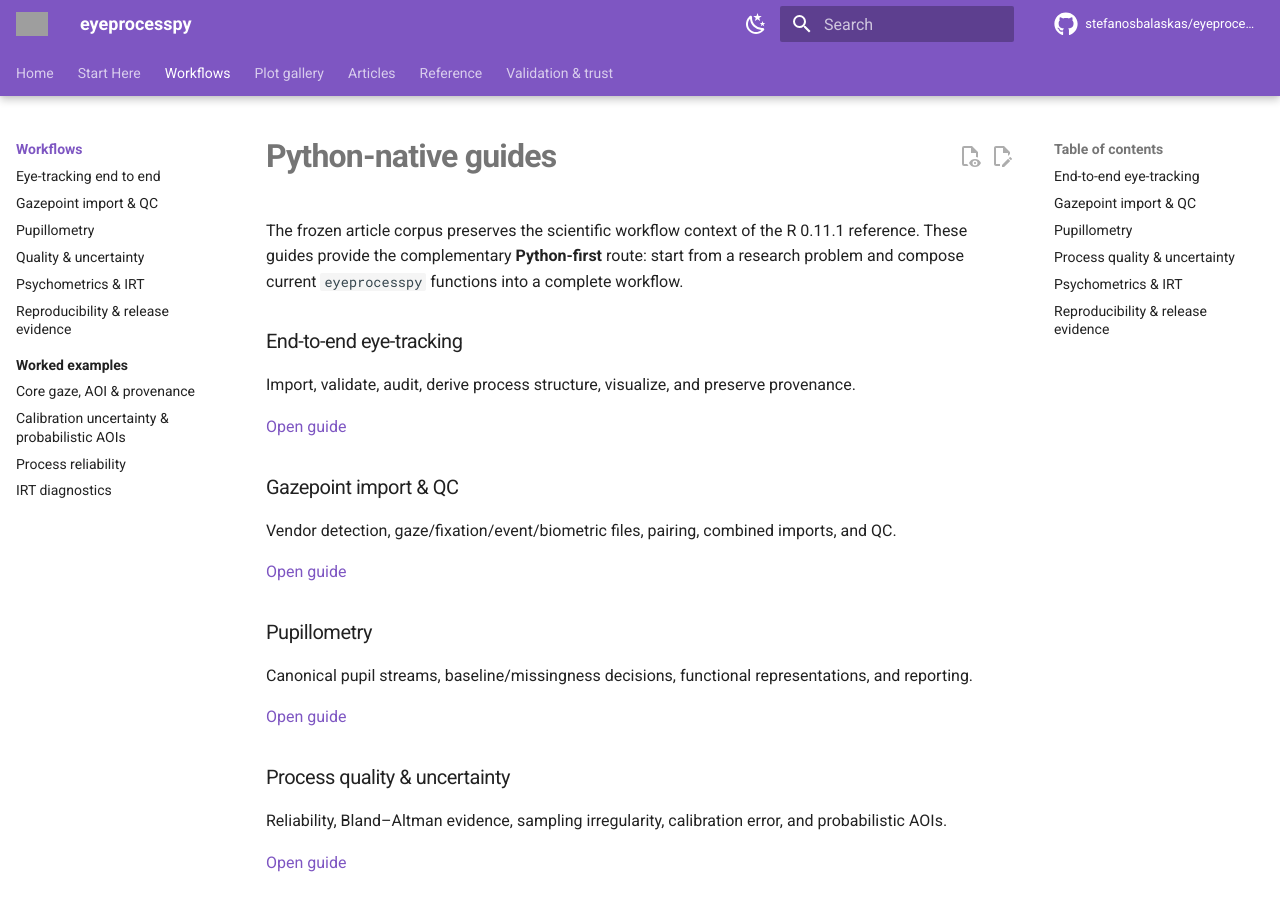
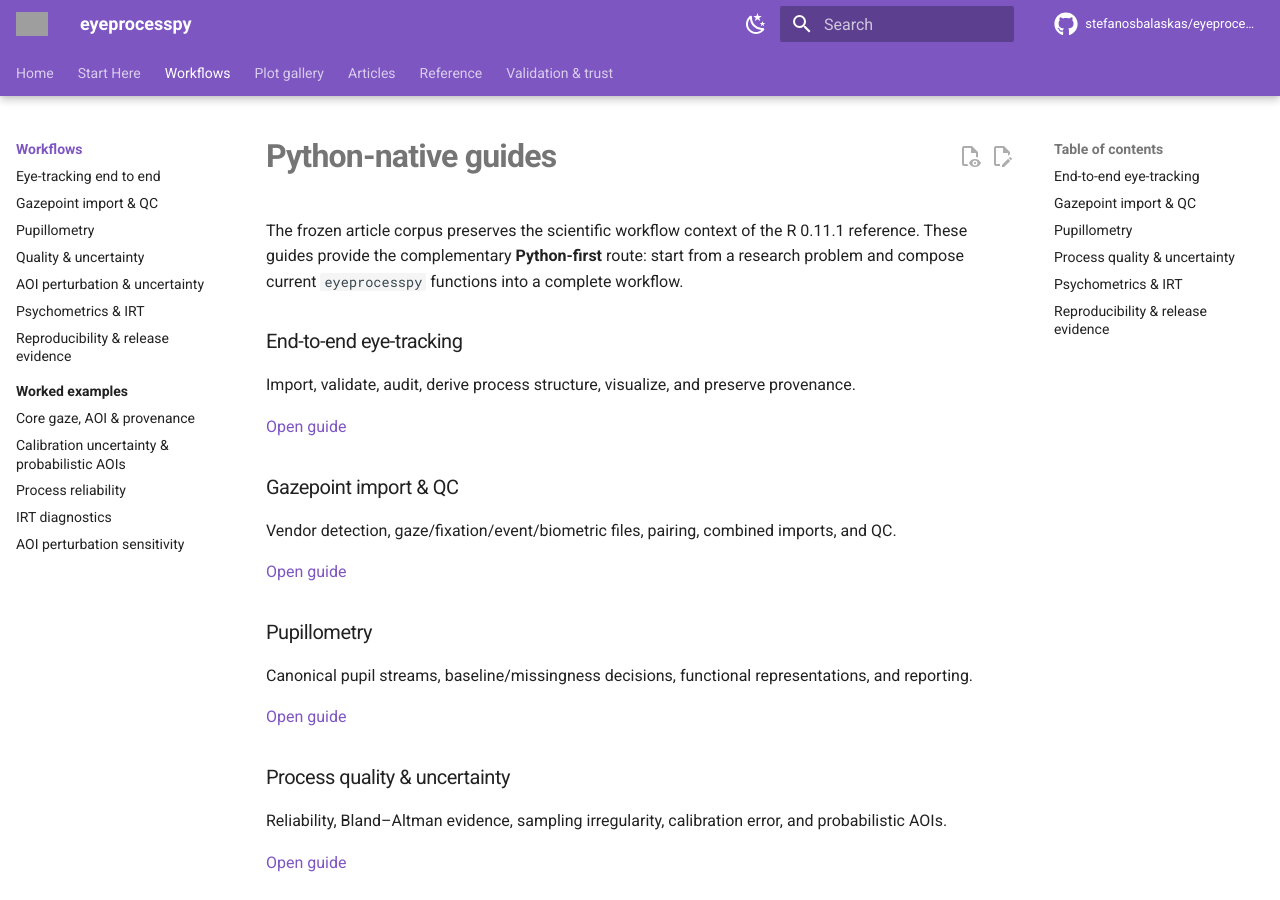
Before and after one commit to stefanosbalaskas/eyeprocesspy, an MkDocs documentation site: the page built from docs/guides/index.md, in a window 1280 px wide and 900 px high. Built offline with MkDocs 1.6.1 and Material for MkDocs 9.7.7, drawn with Linux system fonts in a browser that asks for light colours; comment, search, counter and statistics services are not loaded; grey boxes are pictures that could not be loaded.

Commit message:
docs: route AOI uncertainty through site navigation

```diff
--- a/mkdocs.yml
+++ b/mkdocs.yml
@@ -25,6 +25,7 @@ nav:
       - Gazepoint import & QC: guides/gazepoint-import-qc.md
       - Pupillometry: guides/pupillometry.md
       - Quality & uncertainty: guides/process-quality-uncertainty.md
+      - AOI perturbation & uncertainty: guides/aoi-uncertainty/index.md
       - Psychometrics & IRT: guides/psychometrics-irt.md
       - Reproducibility & release evidence: guides/reproducibility-release-evidence.md
       - Worked examples:
@@ -33,6 +34,7 @@ nav:
           - Calibration uncertainty & probabilistic AOIs: examples/calibration-probabilistic-aoi.md
           - Process reliability: examples/process-reliability.md
           - IRT diagnostics: examples/irt-diagnostics.md
+          - AOI perturbation sensitivity: examples/aoi-perturbation-sensitivity.md
   - Plot gallery: gallery.md
   - Articles:
       - 88-workflow library: articles/index.md
@@ -42,6 +44,7 @@ nav:
       - Reference map: reference/index.md
       - Complete API reference: reference/api.md
       - Plotting reference: reference/plotting.md
+      - AOI perturbation API: reference/aoi-perturbation.md
   - Validation & trust:
       - Parity & validation: parity-and-validation.md
       - Release & reproducibility: release-and-reproducibility.md
```
